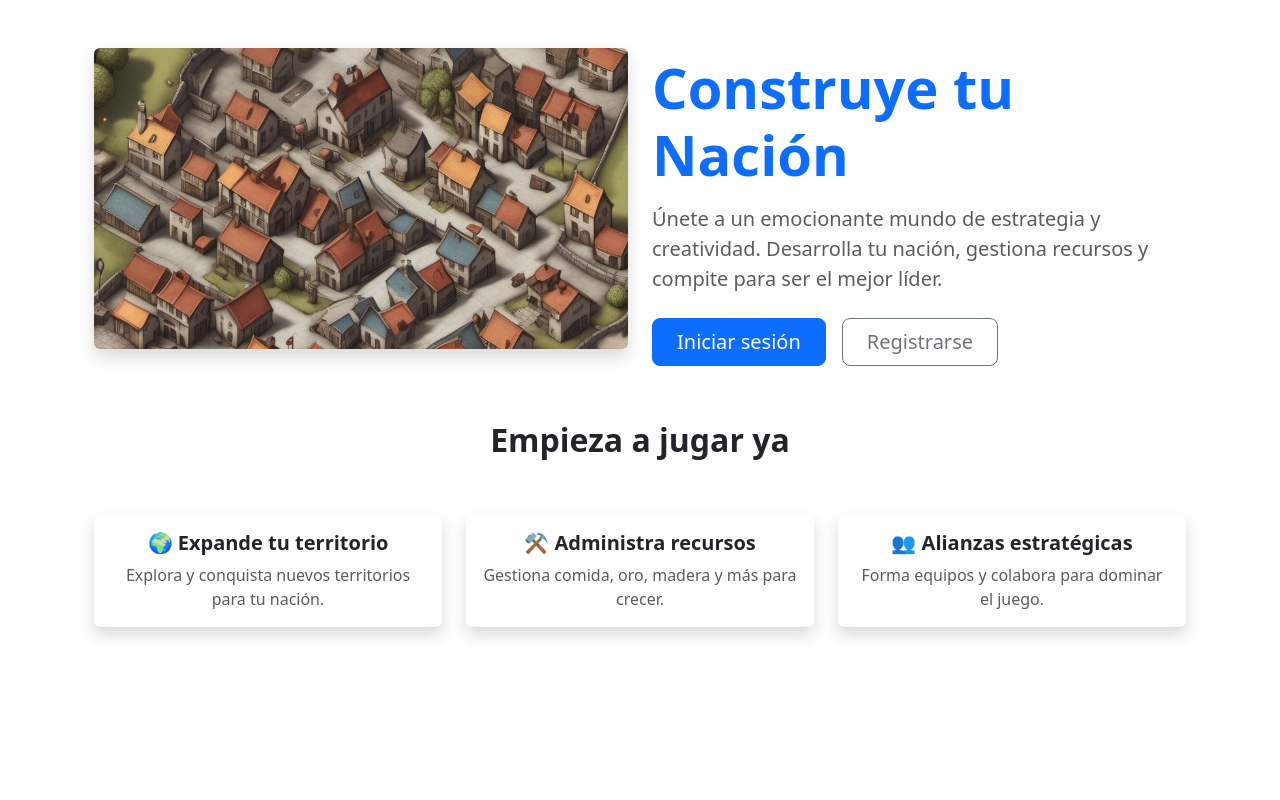
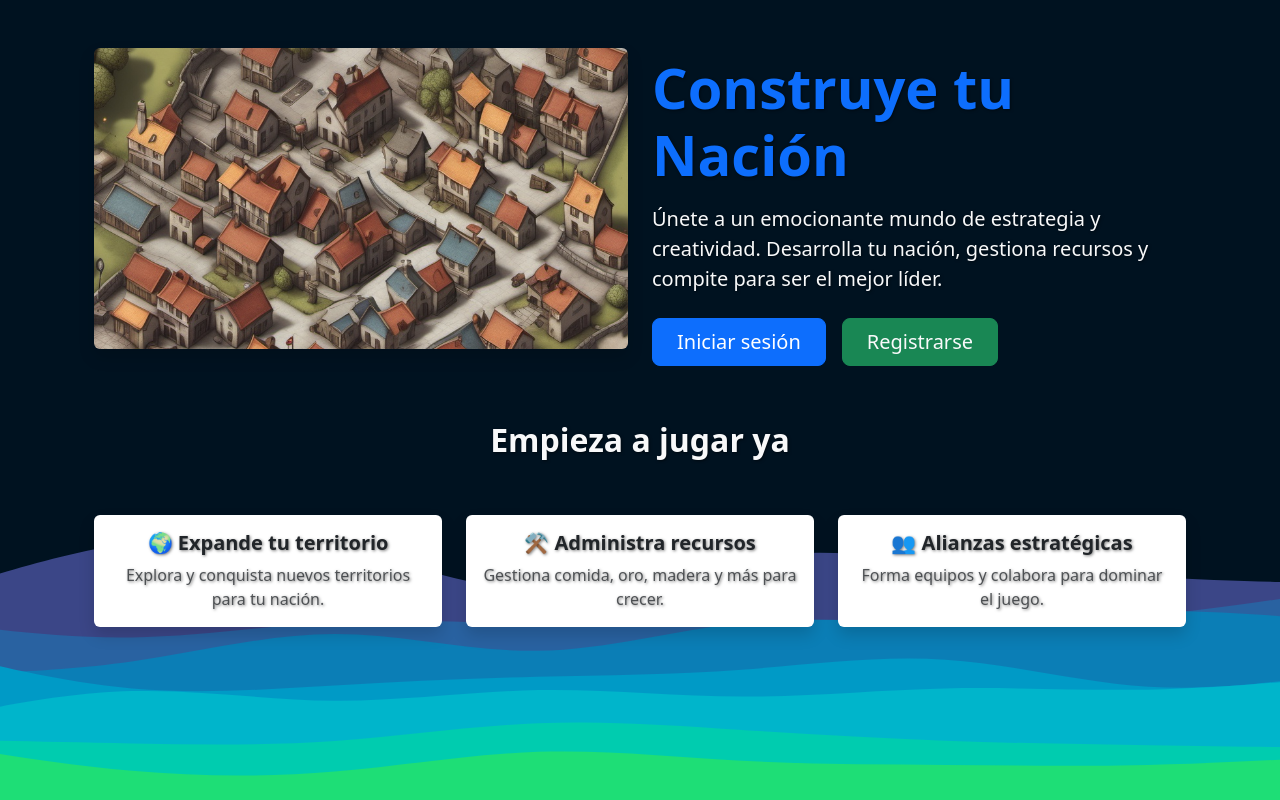
Before and after one commit to fpalaci0s/nations, a Django app: page / in a window 1280 px wide. Run offline with Django 4.2, Linux system fonts and the light colour scheme.

Commit message:
añadido un fondo y css

```diff
--- /dev/null
+++ b/naciones/static/css/index.css
@@ -0,0 +1,21 @@
+body {
+    background-image: url('../img/fondo.svg');
+    background-size: cover;
+    background-position: center;
+    background-repeat: no-repeat;
+    background-attachment: fixed;
+    margin: 0;
+    padding: 0;}
+
+
+h1, h2, h3, h4, h5, h6, p {
+    text-shadow: 1px 1px 3px rgba(0, 0, 0, 0.5); /* Sombra para mejorar la legibilidad */
+}
+
+.text-primary {
+    color: #007bff; /* Color primario para los encabezados */
+}
+
+.text-muted {
+    color: rgba(255, 255, 255, 0.7); /* Color atenuado para el texto secundario */
+}
--- a/naciones/templates/index.html
+++ b/naciones/templates/index.html
@@ -5,16 +5,17 @@
 {% endblock %}
 
 {% block contenido %}
+<link rel="stylesheet" href="{% static 'css/index.css' %}">
+
     <div class="container mt-5">
         {% if user.is_authenticated %}
             <!-- Encabezado -->
             <div class="row mb-4">
                 <div class="col-12 text-center">
                     <h1 class="display-4 fw-bold text-primary">🌍 Mi Nación</h1>
-                    <p class="lead text-muted">Bienvenido, <strong>{{ user.username }}</strong></p>
+                    <p class="lead text-light">Bienvenido, <strong>{{ user.username }}</strong></p>
                 </div>
             </div>
-
             <!-- Sección de recursos y tiempo -->
             <div class="row g-4">
                 <!-- Recursos -->
@@ -59,7 +60,6 @@
                         </div>
                     </div>
                 </div>
-
                 <!-- Turnos -->
                 <div class="col-md-6">
                     <div class="card shadow border-0">
@@ -79,7 +79,6 @@
                     </div>
                 </div>
             </div>
-
             <!-- Modal de gestor de edificios -->
             <div class="modal fade" id="buildingModal" tabindex="-1" aria-labelledby="buildingModalLabel" aria-hidden="true">
                 <div class="modal-dialog">
@@ -95,7 +94,6 @@
                     </div>
                 </div>
             </div>
-
             <!-- Modal del árbol de tecnología -->
             <div class="modal fade" id="techTreeModal" tabindex="-1" aria-labelledby="techTreeModalLabel" aria-hidden="true">
                 <div class="modal-dialog">
@@ -111,7 +109,6 @@
                     </div>
                 </div>
             </div>
-
             <!-- Botón de cerrar sesión -->
             <div class="row mt-4">
                 <div class="col-12 text-center">
@@ -133,7 +130,7 @@
                 </div>
                 <div class="col-lg-6 text-center text-lg-start">
                     <h1 class="display-4 fw-bold text-primary">Construye tu Nación</h1>
-                    <p class="lead text-muted mt-3">
+                    <p class="lead text-light mt-3">
                         Únete a un emocionante mundo de estrategia y creatividad.
                         Desarrolla tu nación, gestiona recursos y compite para ser el mejor líder.
                     </p>
@@ -141,7 +138,7 @@
                         <a href="{% url 'login' %}" class="btn btn-primary btn-lg px-4 me-md-2">
                             Iniciar sesión
                         </a>
-                        <a href="{% url 'signup' %}" class="btn btn-outline-secondary btn-lg px-4">
+                        <a href="{% url 'signup' %}" class="btn btn-success text-light btn-lg px-4">
                             Registrarse
                         </a>
                     </div>
@@ -150,7 +147,7 @@
 
             <div class="row mt-5">
                 <div class="col-12 text-center">
-                    <h2 class="fw-bold">Empieza a jugar ya</h2>
+                    <h2 class="fw-bold text-light ">Empieza a jugar ya</h2>
                 </div>
             </div>
             <div class="row mt-4 g-4">
@@ -193,7 +190,7 @@
         // Función para pasar el turno
         function passTurn() {
             alert('¡Turno pasado!');
-            // Aquí podrías añadir una llamada AJAX para actualizar el estado del turno en el servidor.
+            //
         }
     </script>
 {% endblock %}
```
Also changed, not shown: naciones/naciones/settings.py (+10 -5 lines), naciones/static/img/fondo.svg (added).
